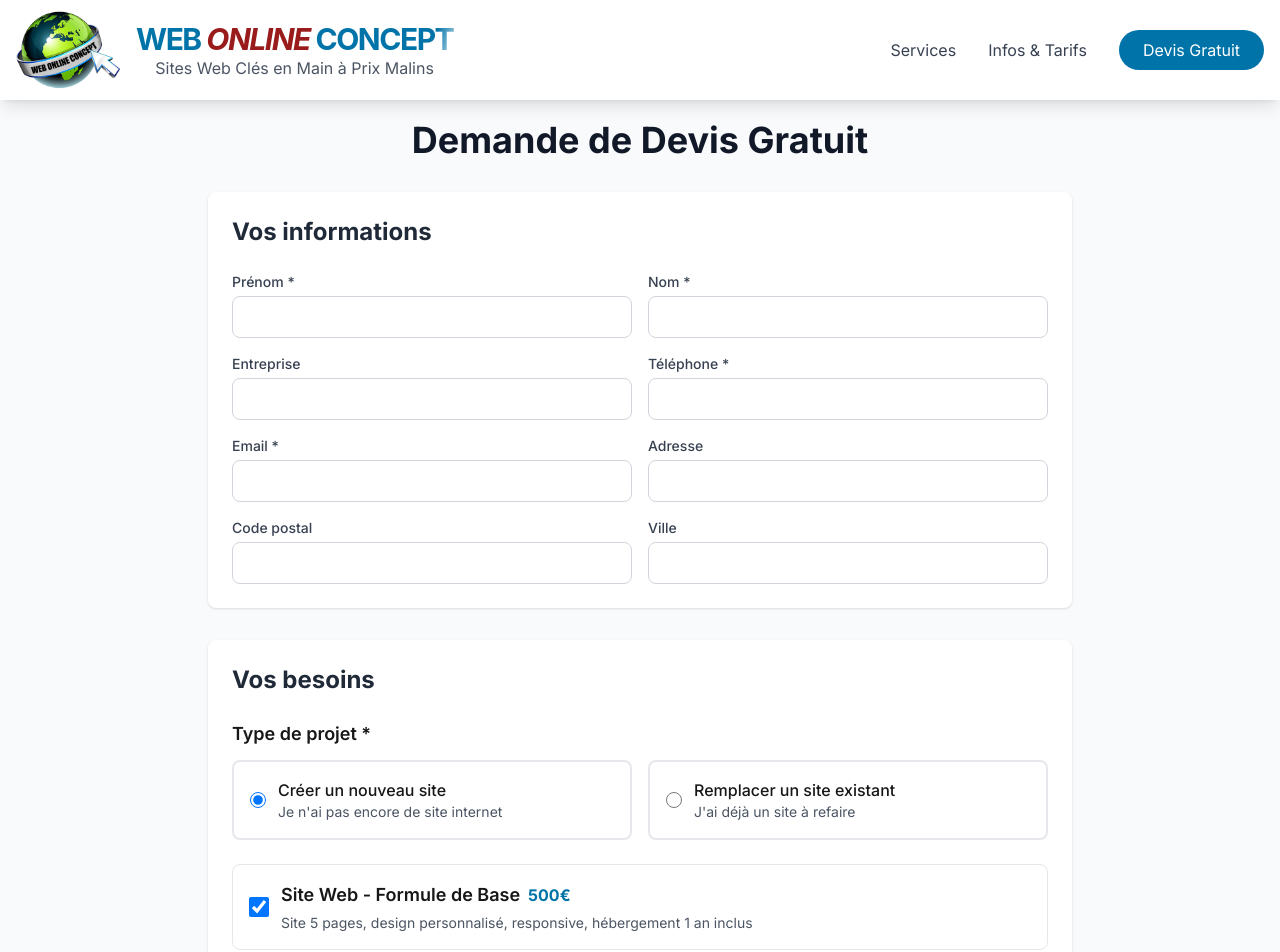
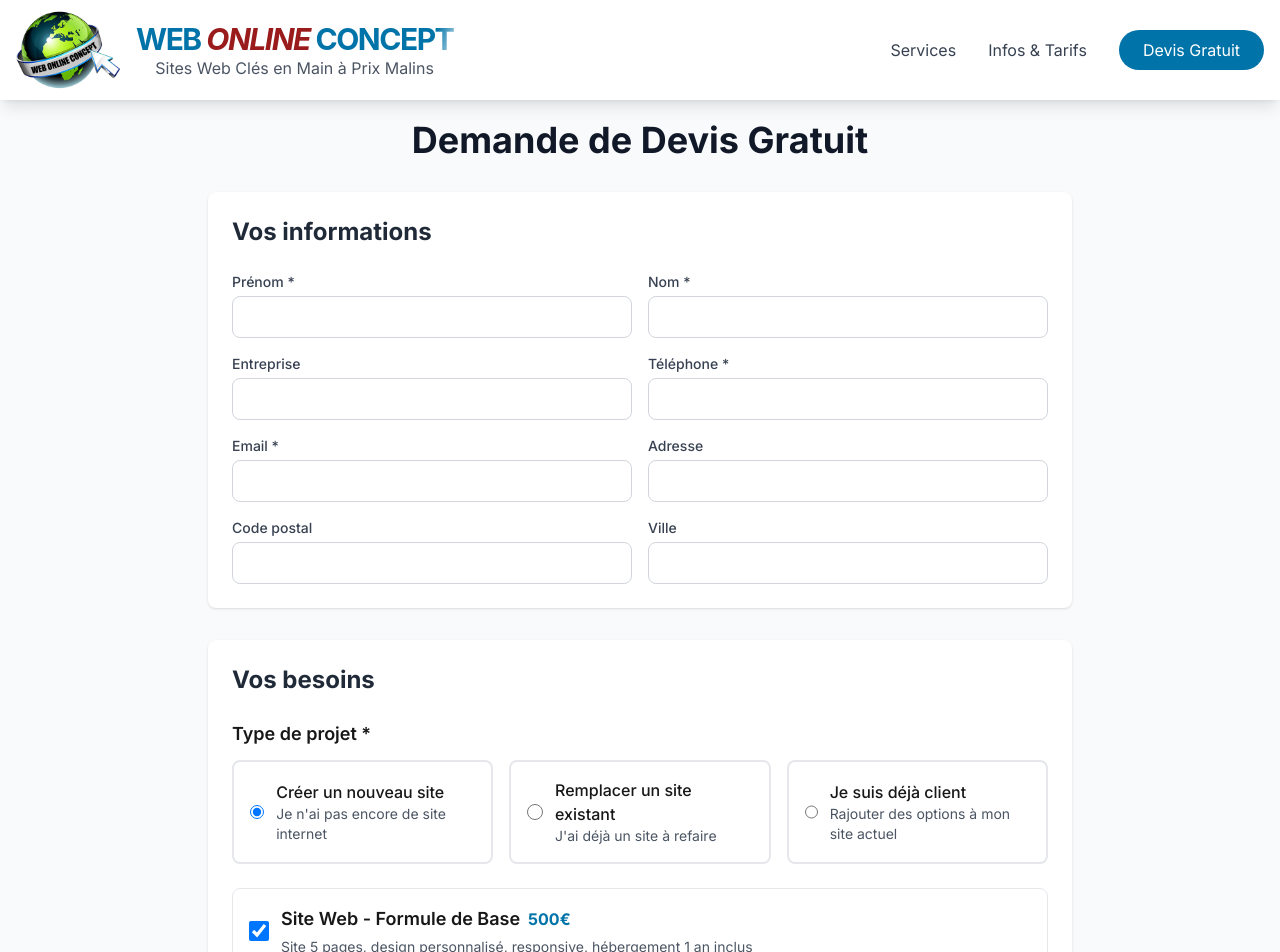
Before and after one commit to Web-Online-Concept/web-online-concept, a Next.js app: page /demande-devis in a window 1280 px wide. Shown: the top 952 px of the page. Built offline with nearby package versions, Linux system fonts and the light colour scheme.

Commit message:
Ajouter option client existant dans le formulaire de devis

```diff
--- a/app/api/devis/route.js
+++ b/app/api/devis/route.js
@@ -149,7 +149,11 @@ export async function POST(request) {
       html: `
         <h2>Nouvelle demande de devis</h2>
         <p><strong>Numéro :</strong> ${quoteNumber}</p>
-        <p><strong>Type de projet :</strong> ${formData.typeProjet === 'nouveau' ? 'Création d\'un nouveau site' : 'Remplacement d\'un site existant'}</p>
+        <p><strong>Type de projet :</strong> ${
+          formData.typeProjet === 'nouveau' ? 'Création d\'un nouveau site' :
+          formData.typeProjet === 'remplacement' ? 'Remplacement d\'un site existant' :
+          'Client existant - Ajout d\'options'
+        }</p>
         <p><strong>Client :</strong> ${formData.prenom} ${formData.nom}</p>
         ${formData.entreprise ? `<p><strong>Entreprise :</strong> ${formData.entreprise}</p>` : ''}
         <p><strong>Email :</strong> ${formData.email}</p>
--- a/app/demande-devis/page.js
+++ b/app/demande-devis/page.js
@@ -289,7 +289,7 @@ export default function DemandeDevis() {
             {/* Type de projet */}
             <div className="mb-6">
               <h3 className="font-semibold text-lg mb-3">Type de projet *</h3>
-              <div className="grid md:grid-cols-2 gap-4">
+              <div className="grid md:grid-cols-3 gap-4">
                 <label className="flex items-center p-4 border-2 border-gray-200 rounded-lg cursor-pointer hover:border-[#0073a8] transition-colors">
                   <input
                     type="radio"
@@ -316,6 +316,20 @@ export default function DemandeDevis() {
                   <div className="ml-3">
                     <span className="font-medium">Remplacer un site existant</span>
                     <p className="text-sm text-gray-600">J'ai déjà un site à refaire</p>
+                  </div>
+                </label>
+                <label className="flex items-center p-4 border-2 border-gray-200 rounded-lg cursor-pointer hover:border-[#0073a8] transition-colors">
+                  <input
+                    type="radio"
+                    name="typeProjet"
+                    value="client-existant"
+                    checked={formData.typeProjet === 'client-existant'}
+                    onChange={(e) => setFormData({...formData, typeProjet: e.target.value})}
+                    className="w-4 h-4 text-[#0073a8] focus:ring-[#0073a8]"
+                  />
+                  <div className="ml-3">
+                    <span className="font-medium">Je suis déjà client</span>
+                    <p className="text-sm text-gray-600">Rajouter des options à mon site actuel</p>
                   </div>
                 </label>
               </div>
```
